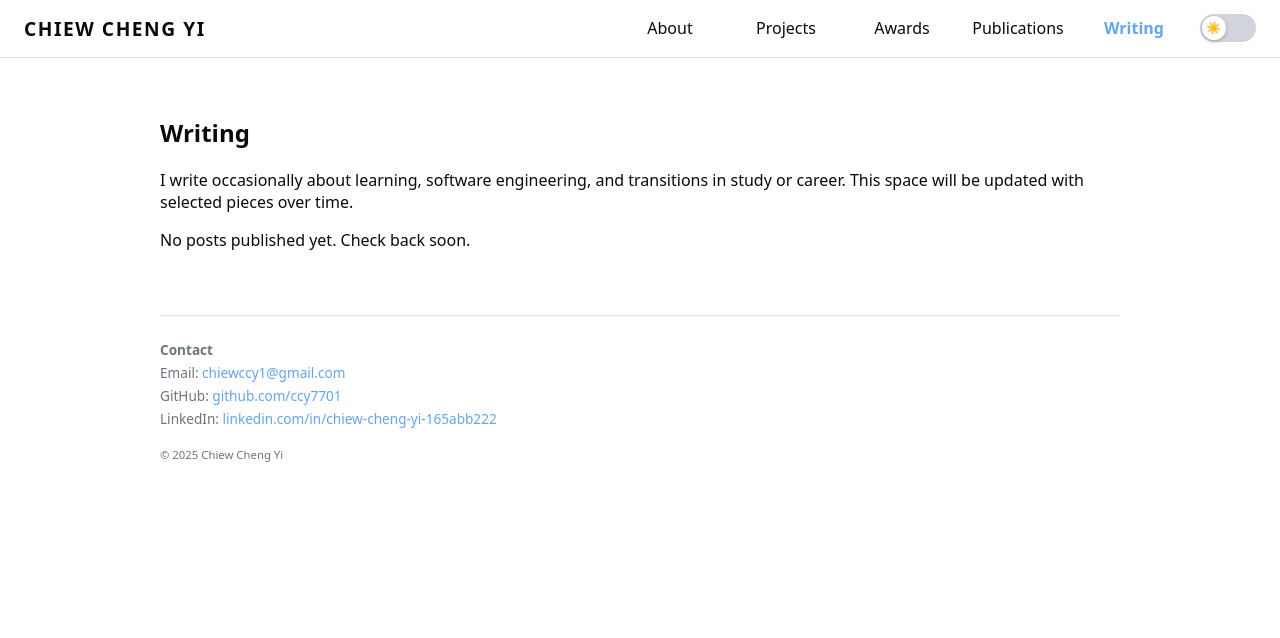
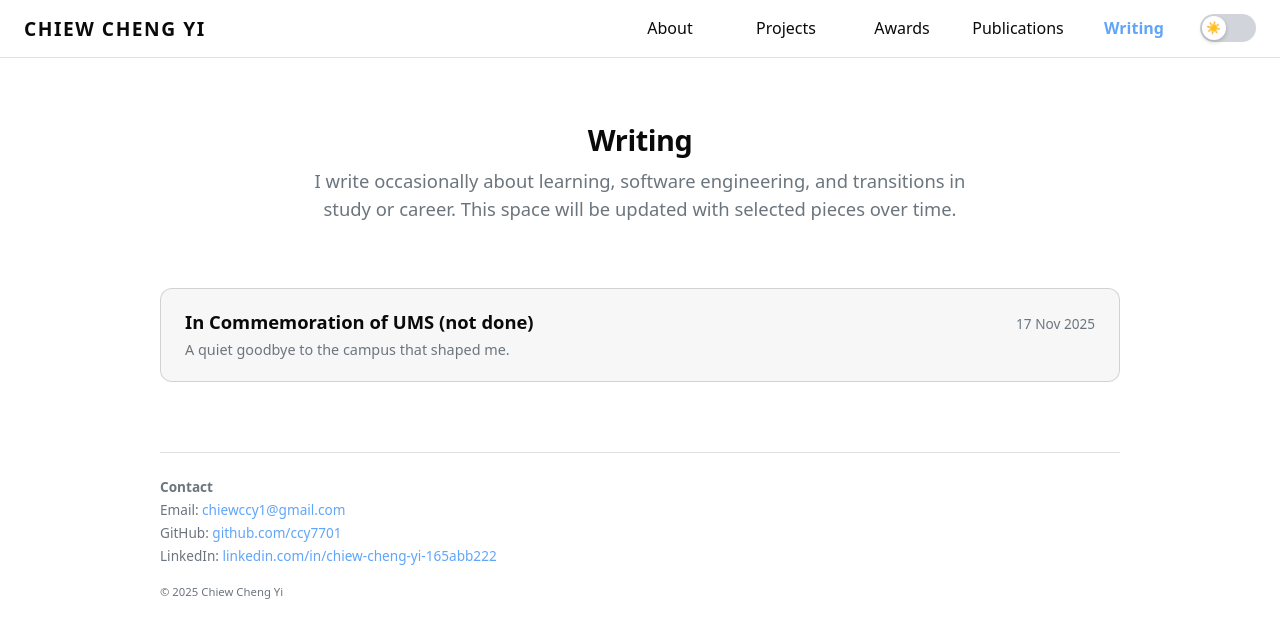
Before and after one commit to ccy7701/my-portfolio, a SvelteKit app: page /writing in a window 1280 px wide. Shown: the top 638 px of the page. Built offline with nearby package versions, Linux system fonts and the light colour scheme.

Commit message:
Done writing page

```diff
--- a/src/routes/+layout.svelte
+++ b/src/routes/+layout.svelte
@@ -98,7 +98,7 @@
       <a href="/projects" class:active={$page.url.pathname === "/projects"}>Projects</a>
       <a href="/awards" class:active={$page.url.pathname === "/awards"}>Awards</a>
       <a href="/publications" class:active={$page.url.pathname === "/publications"}>Publications</a>
-      <a href="/writing" class:active={$page.url.pathname === "/writing"}>Writing</a>
+      <a href="/writing" class:active={$page.url.pathname.startsWith("/writing")}>Writing</a>
 
       {#if theme}
         <button class="theme-toggle" on:click={toggleTheme} aria-label="Toggle theme">
--- a/src/routes/writing/+page.svelte
+++ b/src/routes/writing/+page.svelte
@@ -1,28 +1,115 @@
 <!-- src/routes/writing/+page.svelte -->
 <script>
-  const posts = [
-    // You can fill these with real posts later, or keep as "coming soon"
-    // { title: "On switching from pure science to computer science", status: "Draft" }
-  ];
+  // Automatically import all post metadata from child routes
+  const modules = import.meta.glob('./*/+page.js', { eager: true });
+
+  const posts = Object.entries(modules)
+    .map(([path, mod]) => {
+      const slug = path.split('/')[1];  // folder name = slug
+
+      return {
+        slug,
+        title: mod.load().meta.title,
+        subtitle: mod.load().meta.subtitle,
+        date: mod.load().meta.date
+      };
+    })
+    .sort((a, b) => new Date(b.date) - new Date(a.date)); // newest first
 </script>
 
-<section class="section">
-  <h2>Writing</h2>
-  <p class="section-intro">
-    I write occasionally about learning, software engineering, and transitions in study or
-    career. This space will be updated with selected pieces over time.
-  </p>
+<section class="section section-header">
+  <div class="section-header-inner">
+    <h2>Writing</h2>
+    <p class="section-subtitle">
+      I write occasionally about learning, software engineering, and transitions in study or
+      career. This space will be updated with selected pieces over time.
+    </p>
+  </div>
 
   {#if posts.length === 0}
     <p class="muted">No posts published yet. Check back soon.</p>
   {:else}
     <div class="cards">
       {#each posts as post}
-        <article class="card">
-          <h3>{post.title}</h3>
-          <p class="muted">{post.status}</p>
-        </article>
+        <a href={`/writing/${post.slug}`} class="writing-card">
+          <div class="writing-header">
+            <h3 class="writing-title">{post.title}</h3>
+            <span class="writing-date">{post.date}</span>
+          </div>
+
+          <p class="writing-subtitle">{post.subtitle}</p>
+        </a>
+        <br>
       {/each}
     </div>
   {/if}
 </section>
+
+
+<style>
+  .section-header-inner {
+    text-align: center;
+    max-width: 680px;
+    margin: 0 auto 4.0rem;
+  }
+
+  .section-header h2 {
+    font-size: 1.8rem;
+    font-weight: 700;
+    letter-spacing: -0.5px;
+    margin-bottom: 0.5rem;
+  }
+
+  .section-subtitle {
+    font-size: 1.15rem;
+    color: var(--text-muted);
+    line-height: 1.55;
+    max-width: 9000px;
+    margin: 0 auto;
+  }
+
+  .writing-card {
+    display: block;
+    padding: 1.25rem 1.5rem;
+    border-radius: 12px;
+    background: var(--card);
+    border: 1px solid var(--card-border);
+    transition: border-color 0.2s ease, background 0.2s ease, transform 0.15s ease;
+    text-decoration: none;
+  }
+
+  .writing-card:hover {
+    border-color: var(--accent-light);
+    background: rgba(0, 0, 0, 0.03);
+    transform: translateY(-2px);
+  }
+
+  /* ---- Top: Title (left) | Date (right) ---- */
+  .writing-header {
+    display: flex;
+    justify-content: space-between;
+    align-items: baseline;
+    margin-bottom: 0.4rem;
+  }
+
+  .writing-title {
+    margin: 0;
+    font-size: 1.15rem;
+    font-weight: 600;
+    color: var(--text);
+  }
+
+  .writing-date {
+    color: var(--text-muted);
+    font-size: 0.85rem;
+  }
+
+  /* ---- Description below, left-aligned ---- */
+  .writing-subtitle {
+    margin: 0;
+    margin-top: 0.2rem;
+    color: var(--text-muted);
+    font-size: 0.9rem;
+    line-height: 1.45;
+  }
+</style>
--- /dev/null
+++ b/src/routes/writing/ums-commemoration/+page.js
@@ -0,0 +1,11 @@
+export const prerender = true;
+
+export function load() {
+  return {
+    meta: {
+      title: "In Commemoration of UMS (not done)",
+      subtitle: "A quiet goodbye to the campus that shaped me.",
+      date: "17 Nov 2025"
+    }
+  };
+}
--- /dev/null
+++ b/src/routes/writing/ums-commemoration/+page.svelte
@@ -0,0 +1,127 @@
+<script>
+  export let data;
+  import image from './image_1.jpg';
+</script>
+
+<div class="back-link-container">
+  <a href="/writing" class="back-link">← Back to Writings</a>
+</div>
+
+<article class="writing-article">
+  <div class="title-section">
+    <h1>{data.meta.title}</h1>
+    <div class="subtitle-date">
+      <p class="subtitle">{data.meta.subtitle}</p>
+      <p class="muted date">{data.meta.date}</p>
+    </div>
+  </div>
+
+  <hr class="divider" />
+
+  <div class="content" style="text-align: justify;">
+    <div class="image-container">
+      <img src={image} alt="description" />
+    </div>
+
+    <p>
+      A dear friend of mine wrote a beautiful poem for her graduation day. In it, she hoped that her university, UUM, could grow better, that the students could grow better, that she herself could grow better. These are all noble outward-facing sentiments. In contrast, I like to be inward-facing. I’d like to write about how my university, UMS, has shaped me as a person.
+    </p>
+
+    <p>
+      Four years ago, I entered with fear. I was set on becoming a civil engineer up until the final moment because I thought to myself, being the ignoramus I was – I think SWE is something I can be decent at because I like computers. However, I had nary any exposure to computer science (CS) outside of hobbyist pursuits. My fear was that the lack of a formal foundation to CS would make me fall behind.
+    </p>
+
+    <p>
+      That’s why when I first started the degree, I was very attentive. I took notes, recorded lectures, watched online tutorials and played with code in my free time. When my first semester results came in and I got an SGPA of 3.96, I honestly thought it was a fluke. The next semester I got a 3.92, then a 3.96 after that, after which I figured “oh my, I must be on to something”. So, I kept studying. I didn’t want to look like an impostor.
+    </p>
+
+    <p>
+      I felt my first year was robbed from me. In contrast to my sister who will experience four full years of the physical campus experience, I lost one year to the pandemic. It is a firm belief of mine that if I got that time, I could know my peers way better than I do now. That said, I’m grateful for the opportunity to make the friends I’ve made along the way. Friends who’ve accepted me for my quirks and oddities.
+    </p>
+
+    <p>
+      Several places around the campus are burned into my mind for I’ve made fond memories there. I’m grateful that these memories I’ve made, I’ve made with my friends. The library, where I’ve grinded assignments, exam prep, and killed time. The padang kawad, where we go for tamu to eat snacks after evening classes (some of these classes we join together with due reluctance). The ODEC beach, where we took in the warm sea breeze and salty scent of the air. The lecture halls, where we almost always sat to the middle-left. During the large gaps of time between lectures, we would drive wherever we desired.
+    </p>
+
+    <p>
+      Of course, being the introvert I am, I appreciate being able to recharge by myself. I find driving around the campus alone therapeutic. I’ve done so often. I’ve walked many of the concrete paths as well. The pink mosque and chancellery offer a splendid view in the day. The yellowish hue from the streetlights makes the roads look very pretty at night. To me, all of this would always be a welcome respite from the hell that the course inflicted on me.
+    </p>
+
+    <p>
+      I anticipate graduation day with a due sense of sorrow. Perilous as it was, my degree life was systematic. Chaotic yet still foreseeable. I will be walking out of that Chancellor’s hall into an unpredictable future.
+    </p>
+
+    <p>
+      At the same time, I look forward to graduation day with a right sense of happiness. A tempered happiness. I made it through my perilous four years. Instead of a blue book, I’ll be getting a black book when I step on that stage. At least on that day, I can feel that my efforts were worth it.
+    </p>
+
+    <p>
+      Perhaps more important than that, I see graduation day as a day of commemoration. “It takes a village to raise a child”; I use this proverb loosely. For if it weren’t for the institution and the people that raised this person – a participant in the adult world with just the slightest tinge of childlike wonder – I wouldn’t be here today.
+    </p>
+  </div>
+</article>
+
+<style>
+  .back-link-container {
+    margin-bottom: 1.5em;
+    display: block;
+  }
+
+  .back-link {
+    text-decoration: none;
+    color: var(--text);
+    font-weight: 500;
+    font-size: 0.95em;
+    transition: color 0.2s ease;
+  }
+
+  .back-link:hover {
+    color: var(--accent-light);
+  }
+
+  .title-section h1 {
+    margin-bottom: 0.25em;
+    color: var(--text);
+  }
+
+  .subtitle-date {
+    display: flex;
+    justify-content: space-between;
+    align-items: center;
+    margin-bottom: 1em;
+  }
+
+  .subtitle {
+    margin: 0;
+    font-style: italic;
+    color: var(--text-muted);
+  }
+
+  .date {
+    margin: 0;
+    color: var(--text-muted);
+  }
+
+  .divider {
+    border: 0;
+    height: 1px;
+    background: var(--border);
+    margin: 1.5em 0;
+  }
+
+  .image-container {
+    text-align: center;
+    margin: 2rem 0;
+  }
+
+  .image-container img {
+    max-width: 50%;
+    border-radius: 12px;
+  }
+
+  .content {
+    text-align: justify;
+    line-height: 1.6;
+    color: var(--text);
+  }
+</style>
```
Also changed, not shown: static/JomHarvest1.png (deleted), 1 other file (tests, documents, lock files or other folders).
